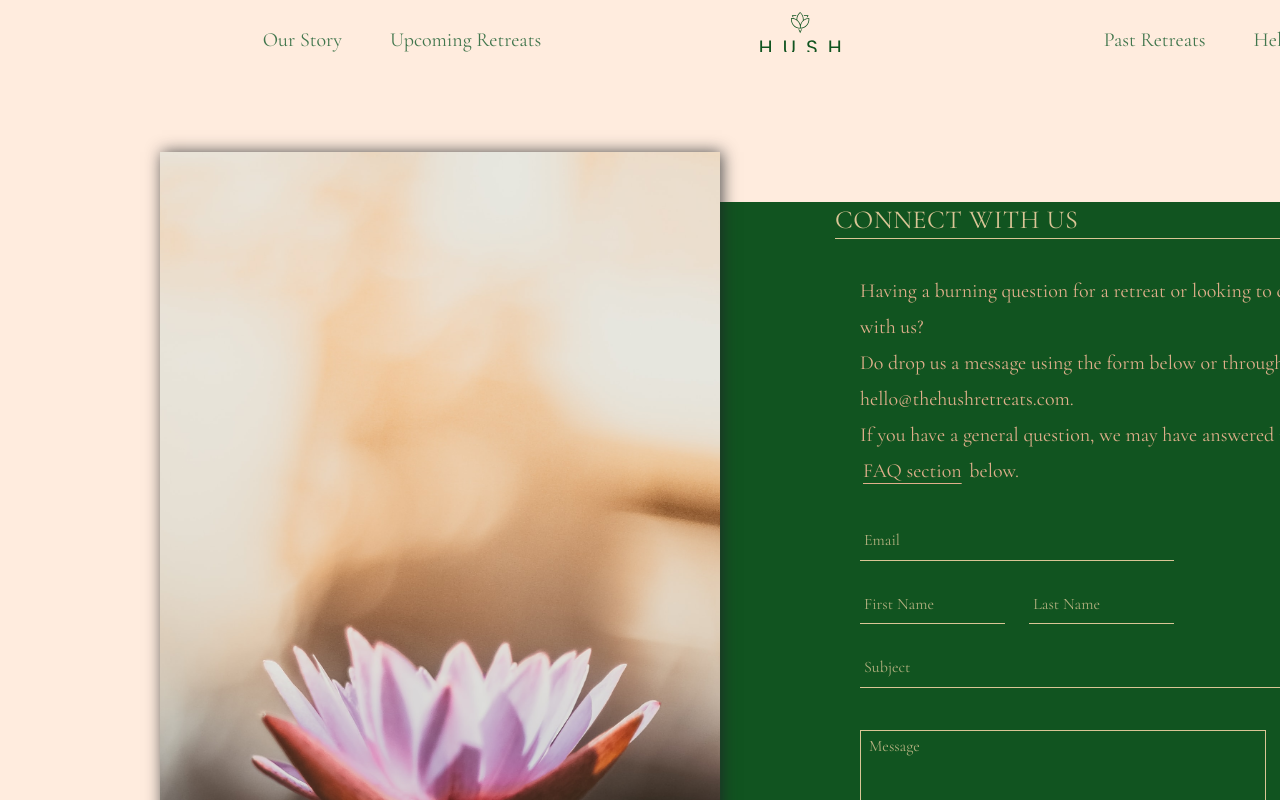
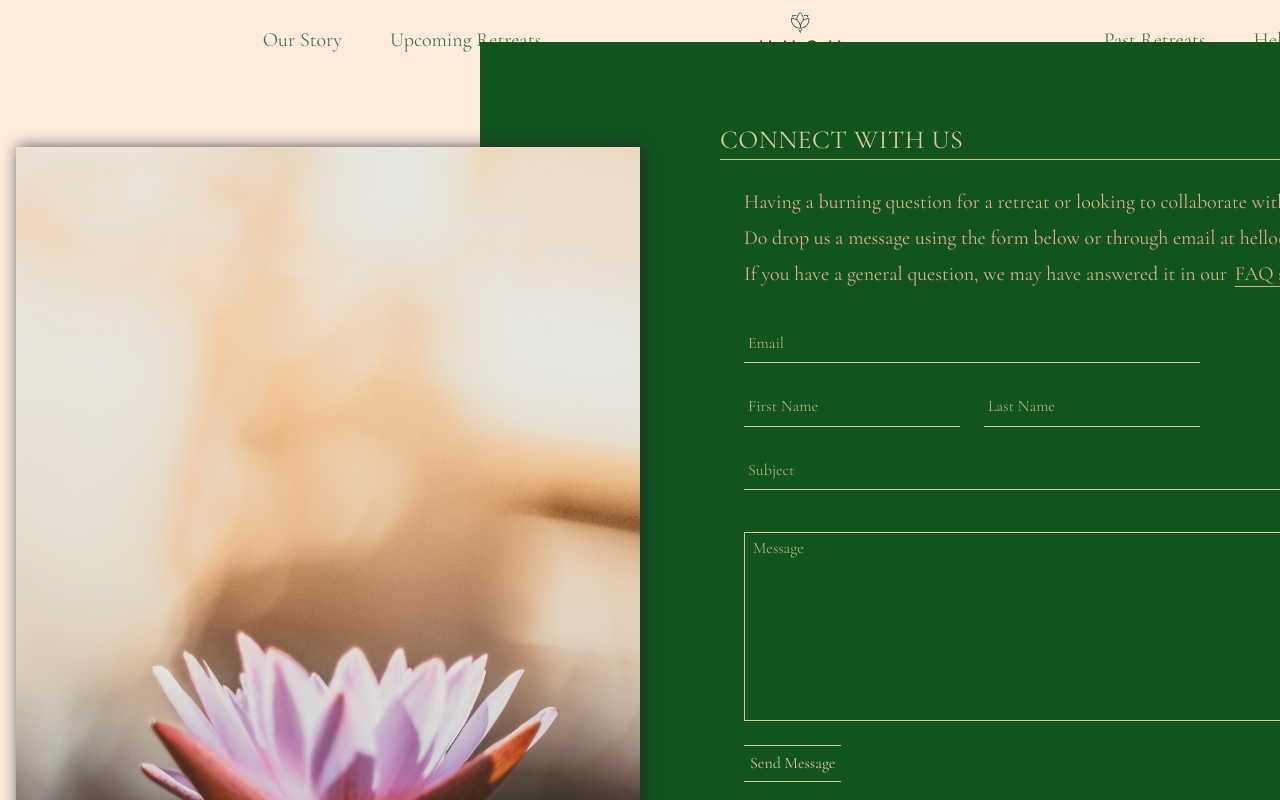
Before and after one commit to jieqiangt/the-hush-retreat, a Next.js app: page /help in a window 1280 px wide. Shown: the top 800 px of the page. Built offline with nearby package versions, Linux system fonts and the light colour scheme.

Commit message:
- refactored contact us form using description section component

```diff
--- a/components/help/ContactUs.js
+++ b/components/help/ContactUs.js
@@ -1,9 +1,110 @@
 import Link from "next/link";
+import DescriptionSection from "../ui/DescriptionSection";
 import InputBar from "../ui/InputBar";
 
 export default function ContactUs(props) {
+  const content = (
+    <form action="#" className={props.classes[`${props.baseClass}--form`]}>
+      <article className={props.classes[`${props.baseClass}--form--article`]}>
+        Having a burning question for a retreat or looking to collaborate with
+        us? <br />
+        Do drop us a message using the form below or through email at
+        hello@thehushretreats.com. <br />
+        If you have a general question, we may have answered it in our{" "}
+        <Link href="#faq">FAQ section</Link> below. <br />
+      </article>
+      <InputBar
+        label="First Name"
+        inputType="text"
+        inputName="contact-us--form--first-name"
+        inputPlaceholder="First Name"
+        inputGroupClass={props.classes[`${props.baseClass}--form--first-name`]}
+        inputClass={
+          props.classes[`${props.baseClass}--form--first-name--input`]
+        }
+        labelClass={
+          props.classes[`${props.baseClass}--form--first-name--label`]
+        }
+      />
+      <InputBar
+        label="Last Name"
+        inputType="text"
+        inputName="contact-us--form--last-name"
+        inputPlaceholder="Last Name"
+        inputGroupClass={props.classes[`${props.baseClass}--form--last-name`]}
+        inputClass={props.classes[`${props.baseClass}--form--last-name--input`]}
+        labelClass={props.classes[`${props.baseClass}--form--last-name--label`]}
+      />
+      <InputBar
+        label="Email"
+        inputType="email"
+        inputName="contact-us--form--email"
+        inputPlaceholder="Email"
+        inputGroupClass={props.classes[`${props.baseClass}--form--email`]}
+        inputClass={props.classes[`${props.baseClass}--form--email--input`]}
+        labelClass={props.classes[`${props.baseClass}--form--email--label`]}
+      />
+      <InputBar
+        label="Subject"
+        inputType="text"
+        inputName="contact-us--form--subject"
+        inputPlaceholder="Subject"
+        inputGroupClass={props.classes[`${props.baseClass}--form--subject`]}
+        inputClass={props.classes[`${props.baseClass}--form--subject--input`]}
+        labelClass={props.classes[`${props.baseClass}--form--subject--label`]}
+      />
+      <InputBar
+        label="Message"
+        inputType="textarea"
+        inputName="contact-us--form--message"
+        inputPlaceholder="Message"
+        inputGroupClass={props.classes[`${props.baseClass}--form--message`]}
+        inputClass={props.classes[`${props.baseClass}--form--message--input`]}
+        labelClass={props.classes[`${props.baseClass}--form--message--label`]}
+        rows="8"
+      />
+      <button className={props.classes[`${props.baseClass}--form--btn`]}>
+        Send Message
+      </button>
+    </form>
+  );
+
   return (
-    <div className={props.classes[`${props.baseClass}`]}>
+    <DescriptionSection
+      classes={props.classes}
+      baseClass={props.baseClass}
+      title="Connect with us"
+      content={content}
+    />
+  );
+}
+
+{
+  /* <InputBar
+label="No. of Retreatees"
+inputType="number"
+inputName="contact-us--form--num-retreatees"
+inputPlaceholder="No. of Retreatees"
+inputGroupClass={classes["contact-us--form--num-retreatees"]}
+inputClass={classes["contact-us--form--num-retreatees--input"]}
+labelClass={classes["contact-us--form--num-retreatees--label"]}
+datalistId="num-retreatees-list"
+datalist={["1", "2", "3", "4", "5", "6"]}
+/>
+<InputSelect
+label="Retreat Name"
+inputName="contact-us--form--retreat-name"
+inputGroupClass={classes["contact-us--form--retreat-name"]}
+inputClass={classes["contact-us--form--retreat-name--input"]}
+labelClass={classes["contact-us--form--retreat-name--label"]}
+inputOptions={retreatsList.map((item) => (
+  <option value={item.retreatId}>{item.retreatName}</option>
+))}
+/> */
+}
+
+{
+  /* <div className={props.classes[`${props.baseClass}`]}>
   <div className={props.classes[`${props.baseClass}--img`]} />
   <form action="#" className={props.classes[`${props.baseClass}--form`]}>
     <h2 className={props.classes[`${props.baseClass}--form--title`]}>Connect with us</h2>
@@ -65,30 +166,5 @@ export default function ContactUs(props) {
       Send Message
     </button>
   </form>
-    </div>
-  );
+</div> */
 }
-
-{
-  /* <InputBar
-label="No. of Retreatees"
-inputType="number"
-inputName="contact-us--form--num-retreatees"
-inputPlaceholder="No. of Retreatees"
-inputGroupClass={classes["contact-us--form--num-retreatees"]}
-inputClass={classes["contact-us--form--num-retreatees--input"]}
-labelClass={classes["contact-us--form--num-retreatees--label"]}
-datalistId="num-retreatees-list"
-datalist={["1", "2", "3", "4", "5", "6"]}
-/>
-<InputSelect
-label="Retreat Name"
-inputName="contact-us--form--retreat-name"
-inputGroupClass={classes["contact-us--form--retreat-name"]}
-inputClass={classes["contact-us--form--retreat-name--input"]}
-labelClass={classes["contact-us--form--retreat-name--label"]}
-inputOptions={retreatsList.map((item) => (
-  <option value={item.retreatId}>{item.retreatName}</option>
-))}
-/> */
-}
--- a/sass/base/_utilities.scss
+++ b/sass/base/_utilities.scss
@@ -417,6 +417,7 @@
 
 @mixin description--section() {
   position: relative;
+  z-index: $z-index-btm;
 
   &--img {
     box-shadow: 2px 0px 15px 0px rgba($col-black-primary, 0.8);
@@ -430,11 +431,16 @@
     hyphens: auto;
     z-index: $z-index-top - 1;
 
+    &--title {
+      display: block;
+    }
+
     &--box {
       text-align: left;
       display: flex;
       flex-direction: column;
       gap: 1.2rem;
+      width: 100%;
     }
   }
 
--- a/sass/pages/help.module.scss
+++ b/sass/pages/help.module.scss
@@ -2,7 +2,6 @@
 @import "../abstracts/mixins";
 @import "../base/animations";
 @import "../base/utilities";
-
 
 .help {
   display: grid;
@@ -21,13 +20,9 @@
 }
 
 .contact-us {
+  @include description--section;
   grid-column: full-start / full-end;
   grid-row: 2;
-  background-color: $col-white-primary;
-  position: relative;
-  display: grid;
-  grid-template-columns: 35fr 65fr;
-  grid-template-rows: 1;
 
   &::after {
     content: "";
@@ -42,15 +37,30 @@
 
   &--img {
     background-image: url("../../public/img/lotus-2-lg.jpg");
+    grid-column: col-start 1 / col-end 3;
+    grid-row: 2;
     background-position: top left 60%;
     background-size: cover;
-    width: 100%;
+    width: 130%;
     height: 85%;
-    margin: 10rem -16rem 0rem auto;
+    margin: 9.5rem -16rem 0rem auto;
     box-shadow: 2px 0px 15px 0px rgba($col-black-primary, 0.8);
-    z-index: $z-index-top;
   }
 
+  &--aside {
+    grid-column: col-end 3 / full-end;
+    grid-row: 2;
+
+    &--box {
+      background-color: $col-main-primary;
+      padding: 8rem 8rem 8rem 24rem;
+    }
+
+    &--title {
+      @include section--title($col-accent-tint-2, $letter-spacing-xs);
+      border-bottom: $border-accent-sm;
+    }
+  }
   &--form {
     display: grid;
     grid-template-columns: repeat(10, 1fr);
@@ -59,24 +69,14 @@
     font-size: $font-size-text-s;
     justify-content: center;
     align-content: center;
-    padding: 0rem 20rem 0rem 30rem;
-    margin: 15rem 0rem;
     grid-gap: 2.4rem;
-    background-color: $col-main-primary;
-
-    &--title {
-      @include section--title($col-accent-tint-1, $letter-spacing-xs);
-      border-bottom: solid $size-underline-link $col-accent-tint-1;
-      grid-column: 1 / -1;
-      grid-row: 1;
-      margin-left: -2.5rem;
-      margin-bottom: 1rem;
-    }
+    margin-left: 2.4rem;
+    margin-top: 1.2rem;
 
     &--article {
       font-size: $font-size-text-md;
       grid-column: 1 / -1;
-      grid-row: 2;
+      grid-row: 1;
       color: $col-gray-tint-2;
       line-height: $font-line-height-lg;
       margin-bottom: 0.8rem;
@@ -107,7 +107,7 @@
         $pos-input-label-translate-up
       );
       grid-column: 1 / span 6;
-      grid-row: 3;
+      grid-row: 2;
     }
 
     &--first-name {
@@ -119,7 +119,7 @@
         $pos-input-label-translate-up
       );
       grid-column: 1 / span 3;
-      grid-row: 4;
+      grid-row: 3;
     }
 
     &--last-name {
@@ -131,7 +131,7 @@
         $pos-input-label-translate-up
       );
       grid-column: 4 / span 3;
-      grid-row: 4;
+      grid-row: 3;
     }
 
     // &--num-retreatees {
@@ -169,7 +169,7 @@
         $pos-input-label-translate-up
       );
       grid-column: 1 / span 8;
-      grid-row: 5;
+      grid-row: 4;
     }
 
     &--message {
@@ -183,7 +183,7 @@
       );
       width: 95%;
       grid-column: 1 / span 8;
-      grid-row: 6;
+      grid-row: 5;
       margin: 1.8rem 0rem 0rem 0rem;
 
       & label {
@@ -194,9 +194,8 @@
     &--btn {
       @include btn--link($col-accent-tint-1, $col-main-primary, 0.6, true);
       grid-column: 1 / -1;
-      grid-row: 7;
+      grid-row: 6;
       justify-self: start;
-      margin-left: 0.4rem;
     }
   }
 }
@@ -270,7 +269,6 @@
       fill: $col-main-primary;
       transition: all 0.4s ease-out;
 
-
       &--active {
         transform: rotate(90deg);
         margin-right: 1rem;
```
Lines whose indentation alone changed are shown as unchanged.
